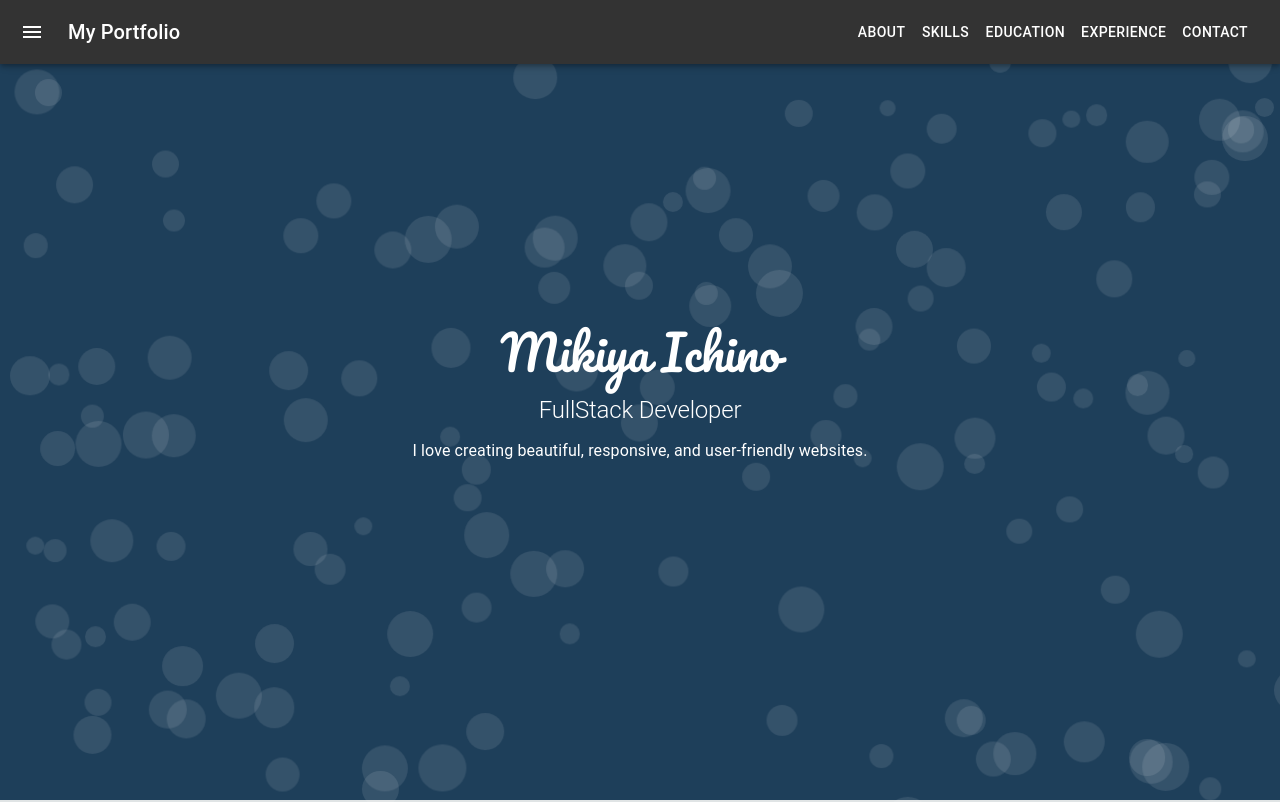
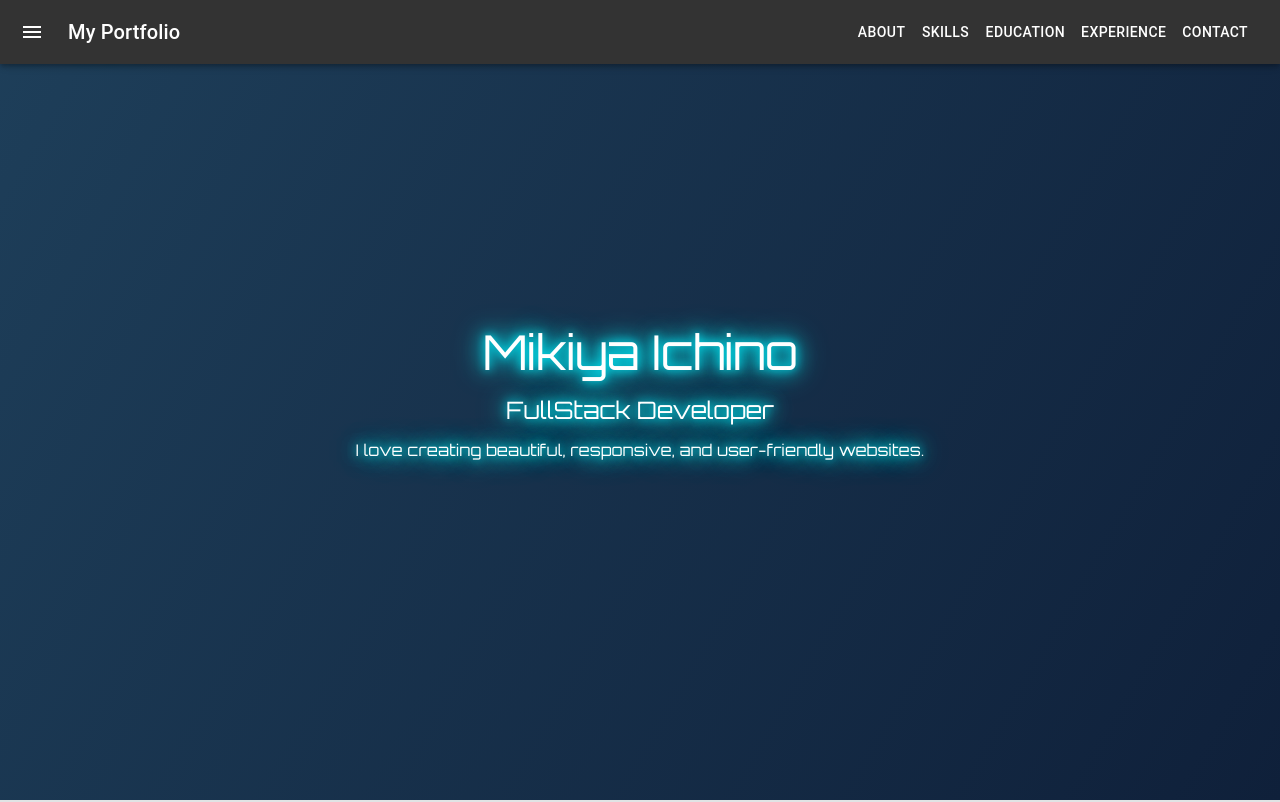
Before and after one commit to michinoins/portfolio, a Next.js app: page / in a window 1280 px wide. Shown: the top 802 px of the page. Built offline with nearby package versions, Linux system fonts and the light colour scheme.

Commit message:
add: create page theme

```diff
--- a/pages/components/HeroSection.tsx
+++ b/pages/components/HeroSection.tsx
@@ -10,86 +10,51 @@ const Container = styled.div`
   align-items: center;
   justify-content: center;
   flex-direction: column;
-  background-color: #1e3f5a;
+  background-image: linear-gradient(120deg, #1e3f5a, #0f203a);
 `;
 
 const Name = styled(Typography)`
-  font-family: "Pacifico", cursive;
+  font-family: "Orbitron", sans-serif;
   font-size: 3rem;
   margin-bottom: 1rem;
   color: #ffffff;
+  text-shadow: 0 0 10px #00f3ff, 0 0 20px #00f3ff, 0 0 30px #00f3ff;
 `;
 
 const Tagline = styled(Typography)`
+  font-family: "Orbitron", sans-serif;
   font-size: 1.5rem;
   margin-bottom: 1rem;
   color: #ffffff;
+  text-shadow: 0 0 10px #00f3ff, 0 0 20px #00f3ff, 0 0 30px #00f3ff;
 `;
 
 const Introduction = styled(Typography)`
+  font-family: "Orbitron", sans-serif;
   font-size: 1rem;
   margin-bottom: 1rem;
   color: #ffffff;
+  text-shadow: 0 0 10px #00f3ff, 0 0 20px #00f3ff, 0 0 30px #00f3ff;
 `;
 
 const HiThere = styled(Typography)`
+  font-family: "Orbitron", sans-serif;
   font-size: 1.5rem;
   position: absolute;
   left: 1rem;
   top: 1rem;
   color: #ffffff;
+  text-shadow: 0 0 10px #00f3ff, 0 0 20px #00f3ff, 0 0 30px #00f3ff;
 `;
 
-const Bubble = styled.div`
-  position: absolute;
-  border-radius: 50%;
-  background-color: rgba(255, 255, 255, 0.1);
-  animation-name: float;
-  animation-duration: var(--duration);
-  animation-timing-function: linear;
-  animation-iteration-count: infinite;
-  transform: translate(0, 0);
-  --duration: ${() => Math.random() * 5 + 2}s;
-`;
 const HeroSection: React.FC = () => {
-  const bubbles = [];
-
-  for (let i = 0; i < 150; i++) {
-    const size = Math.random() * 2 + 1;
-    const angle = Math.random() * 360;
-    const distance = Math.random() * 100;
-    const style = {
-      width: `${size}rem`,
-      height: `${size}rem`,
-      left: `${Math.random() * 100}vw`,
-      top: `${Math.random() * 100}vh`,
-      animationDuration: `${Math.random() * 5 + 2}s`,
-      "--angle": `${angle}deg`,
-      "--distance": `${distance}px`,
-    };
-    bubbles.push(<Bubble key={i} style={style} />);
-  }
-
   return (
     <Container>
       <Global
         styles={css`
-          @import url("https://fonts.googleapis.com/css?family=Pacifico&display=swap");
-          @keyframes float {
-            0%,
-            100% {
-              transform: translate(0, 0);
-            }
-            50% {
-              transform: translate(
-                calc(var(--distance) * cos(var(--angle))),
-                calc(var(--distance) * sin(var(--angle)))
-              );
-            }
-          }
+          @import url("https://fonts.googleapis.com/css?family=Orbitron&display=swap");
         `}
       />
-      {bubbles}
       <HiThere variant="h4">Hi, There</HiThere>
       <Name variant="h1">Mikiya Ichino</Name>
       <Tagline variant="h2">FullStack Developer</Tagline>
--- a/pages/index.tsx
+++ b/pages/index.tsx
@@ -13,7 +13,7 @@ const Home: NextPage = () => {
   return (
     <>
       <Header />
-      <HeroSection setIsLoading={setIsLoading} />
+      <HeroSection />
       <AboutSection id="about" />
       <ExperienceSection id="experience" />
       <ProjectSection id="projects" />
```
